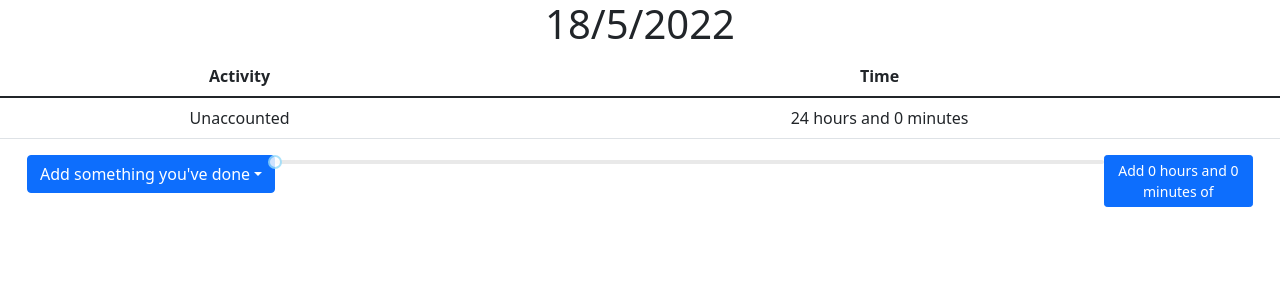
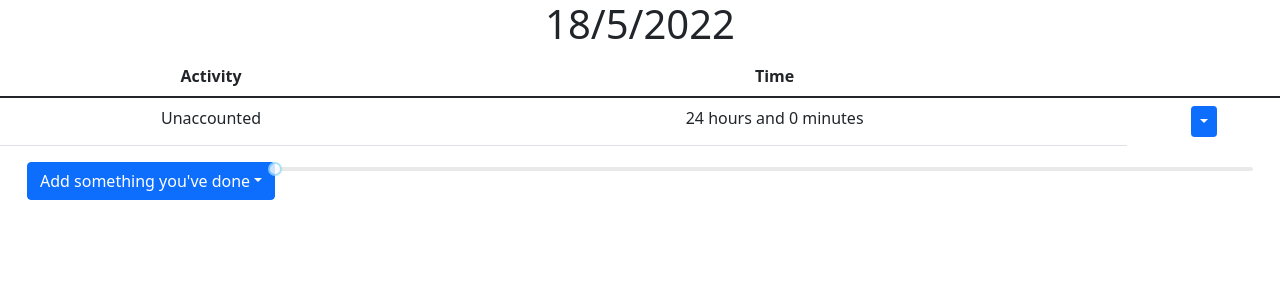
Before and after one commit to d-zg/Time-Tracking-App, a React (Create React App) app: page / in a window 1280 px wide. Shown: the top 300 px of the page. Built offline with nearby package versions, Linux system fonts and the light colour scheme.

Commit message:
edit/delete buttons on rows

```diff
--- a/src/components/ActivityRow.tsx
+++ b/src/components/ActivityRow.tsx
@@ -1,10 +1,18 @@
+import DropdownButton from 'react-bootstrap/DropdownButton'
+import Dropdown from 'react-bootstrap/Dropdown'
+
 const ActivityRow = (props : any) => {
     const activityName = props.name;
     const time = props.time;
+
     return(
         <tr>
             <td>{activityName}</td>
             <td>{(time - time%60)/60} hours and {time%60} minutes</td>
+            <DropdownButton title={''} id="dropdown-basic-button" size="sm">
+                <Dropdown.Item eventKey="Edit">Edit</Dropdown.Item>
+                <Dropdown.Item eventKey="Delete">Delete</Dropdown.Item>
+            </DropdownButton>{' '}
         </tr>
     );
 }
--- a/src/components/ActivityTable.tsx
+++ b/src/components/ActivityTable.tsx
@@ -2,6 +2,7 @@ import ActivityRow from "./ActivityRow";
 import Table from 'react-bootstrap/Table'
 const ActivityTable = (props : any) => {
     const rows : any = [];
+
     props.data.forEach((activity : any) => {
         rows.push(<ActivityRow name={activity.name} time={activity.time} />);
     });
--- a/src/components/AddingBar.tsx
+++ b/src/components/AddingBar.tsx
@@ -7,27 +7,31 @@ import Range from 'rc-slider'
 import 'rc-slider/assets/index.css'
 
 const AddingBar = (props : any) => {
-    const [activityInput, setActivityInput] = useState();
+    const [activityInput, setActivityInput] = useState("Add something you've done");
     const [timeInput, setTimeInput] = useState(0);
-
+    const [valid, setValid] = useState(false);
     const onSliderChange = (value : any) => {
         setTimeInput(value);
     }
 
     const onMenuSelect = (value : any) => {
         setActivityInput(value);
+        setValid(true);
     }
 
     return(
         <div className="flexbox-container">
-            <DropdownButton title="Add something you've done" id="dropdown-basic-button" onSelect = {onMenuSelect}>
+            <DropdownButton title={activityInput} id="dropdown-basic-button" onSelect = {onMenuSelect}>
                 <Dropdown.Item eventKey="Sleep">Sleep</Dropdown.Item>
                 <Dropdown.Item eventKey="Social">Social</Dropdown.Item>
             </DropdownButton>{' '}
             <Slider value = {timeInput} min={0} max={1440} step={5} onChange={onSliderChange}/>{' '}
-            <Button variant="primary" size="sm">
+            {/* <Button variant="primary" size="sm" onClick = {props.onAdd({name: activityInput, time: timeInput})}>
                 Add {(timeInput - timeInput%60)/60} hours and {timeInput%60} minutes of {activityInput}
-            </Button>
+            </Button> */}
+            {valid ? (<Button variant="primary" size="sm" onClick = {props.onAdd({name: activityInput, time: timeInput})}>
+                Add {(timeInput - timeInput%60)/60} hours and {timeInput%60} minutes of {activityInput}
+            </Button>) : null}
         </div>
     );
 }
--- a/src/components/TimeTrackingTable.tsx
+++ b/src/components/TimeTrackingTable.tsx
@@ -6,14 +6,22 @@ import {useState} from "react"
 
 const TimeTrackingTable = () => {
     const [data, setData] = useState([{name: 'Unaccounted', time: 1440},]);
-    // const onAdd = (value : any) => {
-    //     setData([...data, {name: value.name, time: value.time}]);
-    // }
+    const onAdd = (value : any) => (event : any) => {
+        event.preventDefault();
+        if (value.time !== 0) {
+            setData([...data, {name: value.name, time: value.time}]);
+        }
+    }
+    const handleEdit = (value : any) => (event : any) => {
+        event.preventDefault();
+        if (value.time !== 0) {
+            setData([...data, {name: value.name, time: value.time}]);
+        }
+    }
     return(
         <div>
             <ActivityTable data={data}/>
-            {/* <AddingBar onAdd={onAdd}/> */}
-            <AddingBar />
+            <AddingBar onAdd={onAdd}/>
         </div>
     );
 }
```
